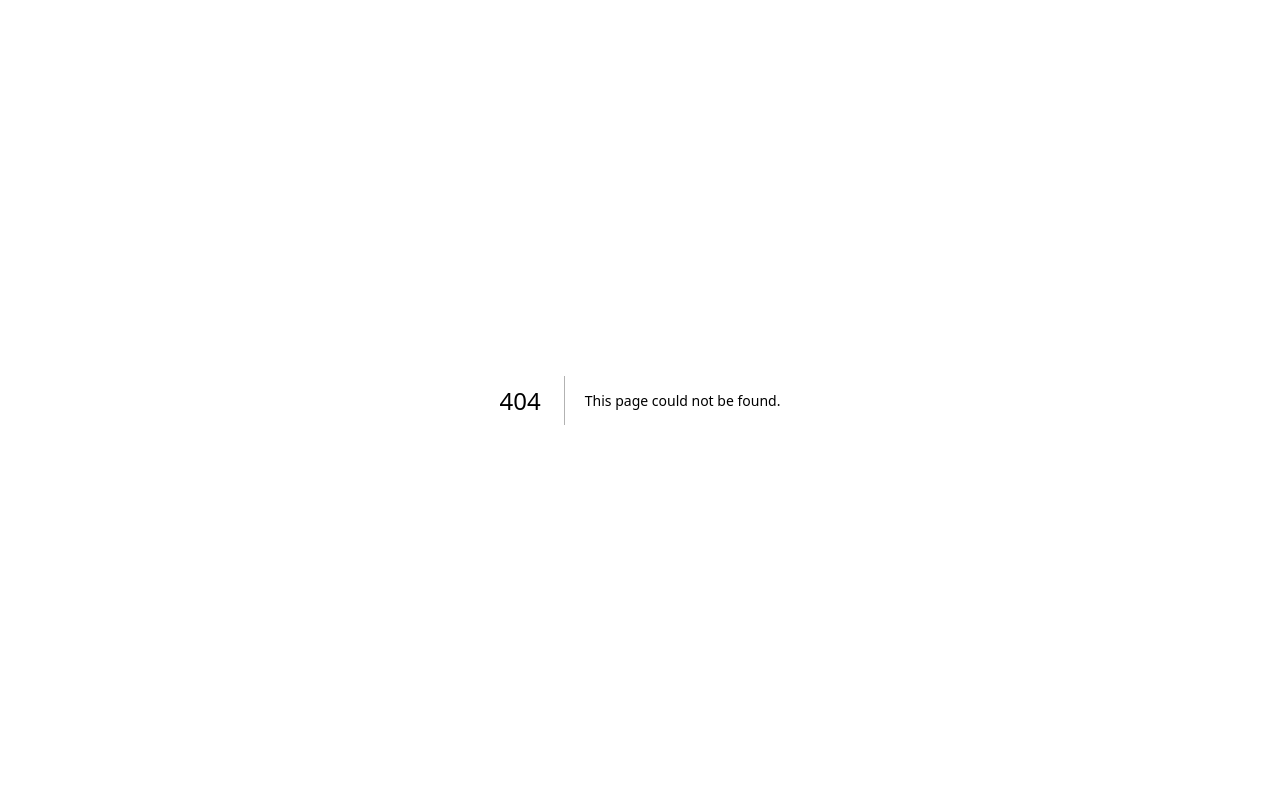
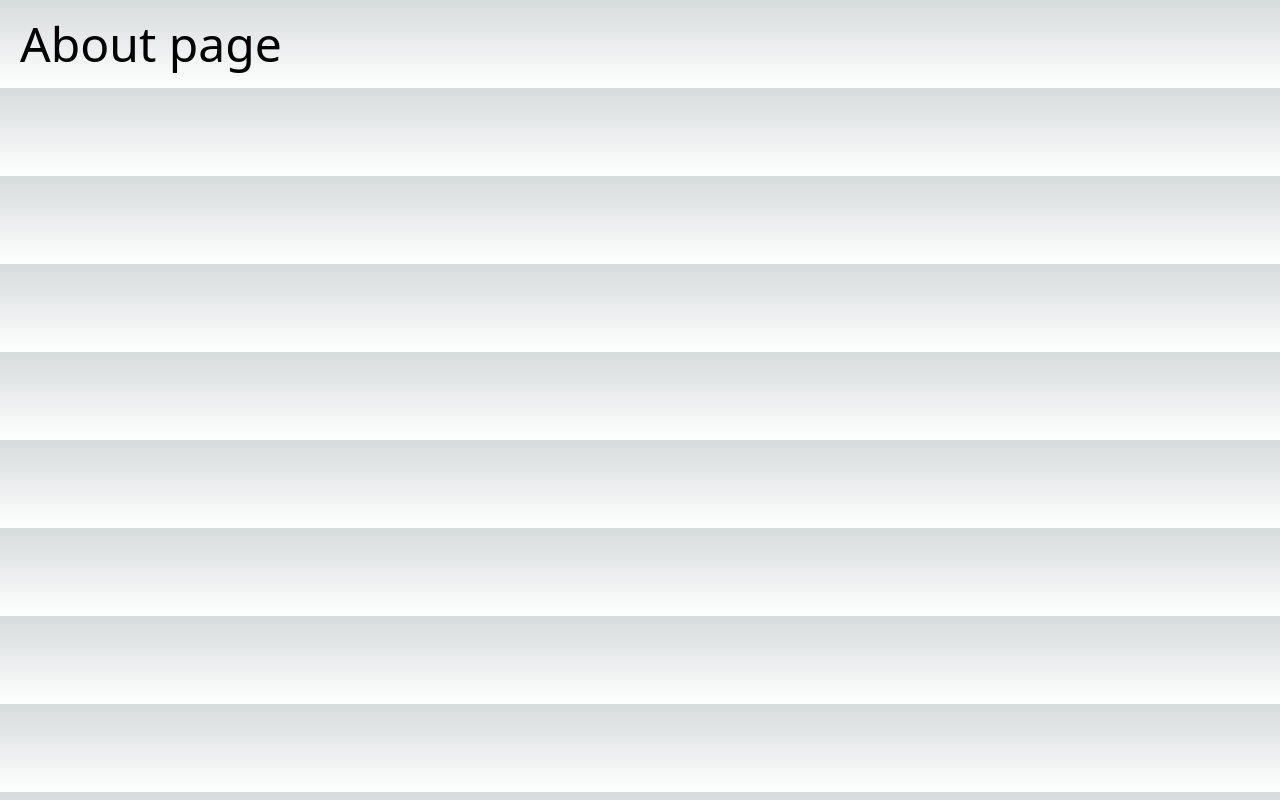
Before and after one commit to mspdl/nextjs-first_project, a Next.js app: page /about in a window 1280 px wide. Before the commit this address had no page. Built offline with nearby package versions, Linux system fonts and the light colour scheme.

Commit message:
Navegating between NextJs pages

```diff
--- /dev/null
+++ b/src/pages/about/index.tsx
@@ -0,0 +1,5 @@
+const About = () => {
+  return <div className="p-5 text-5xl">About page</div>;
+};
+
+export default About;
```
